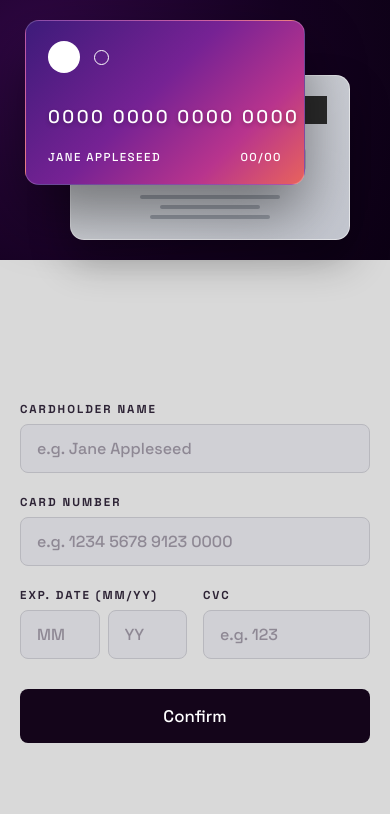
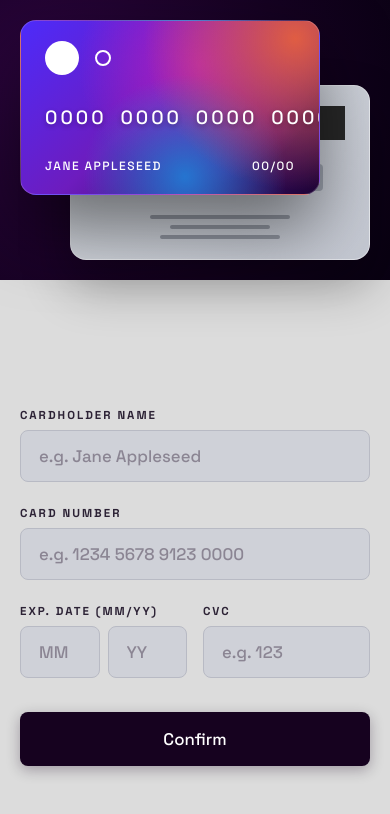
Before and after one commit to Akanksha-124/Micro_project_0004, a React (Create React App) app: page / in a window 390 px wide. Shown: the top 814 px of the page. Built offline with nearby package versions, Linux system fonts and the light colour scheme.

Commit message:
Update multi-color gradient mesh and card overlap spacing

```diff
--- a/src/index.css
+++ b/src/index.css
@@ -3,30 +3,35 @@
 :root {
   --font-family: 'Space Grotesk', sans-serif;
 
-  --bg-hero: radial-gradient(circle at 10% 20%, #2f0743 0%, #150221 60%, #0c0114 100%);
-  --bg-main: #d9d9d9;
+  --bg-sidebar: radial-gradient(circle at 10% 30%, #2b043d 0%, #150221 60%, #090112 100%);
+  --bg-main: #dcdcdc;
 
-  /* Exact Figma Front Card Gradient: Violet -> Magenta -> Warm Orange Accent */
-  --front-card-gradient: linear-gradient(135deg, #3d1b7a 0%, #762294 45%, #b8348d 75%, #e8635c 100%);
-  --back-card-bg: linear-gradient(135deg, #d8dade 0%, #c4c7d0 100%);
+  /* Multi-color Gradient Mesh for Front Card matching Figma exactly */
+  --front-card-bg:
+    radial-gradient(circle at 92% 10%, #e05d43 0%, transparent 48%),
+    radial-gradient(circle at 55% 90%, #2575d0 0%, transparent 45%),
+    radial-gradient(circle at 60% 25%, #ad1fc2 0%, transparent 55%),
+    linear-gradient(135deg, #4d2bfa 0%, #6d1cbe 45%, #1d0333 100%);
 
-  --primary-button-bg: #14051a;
-  --primary-button-hover: #290b33;
-  --input-bg: #d0d0d5;
-  --input-border: #b8b8be;
+  --back-card-bg: linear-gradient(135deg, #dce0e6 0%, #c4c8d2 100%);
+
+  --primary-button-bg: #16021f;
+  --primary-button-hover: #2d063d;
+  --input-bg: #cfd1d8;
+  --input-border: #b8bac4;
   --input-focus-border: #600595;
   --error-color: #ff5252;
 
-  --text-label: #2d2335;
-  --text-placeholder: #8e8894;
-  --text-input: #14051a;
+  --text-label: #2c2235;
+  --text-placeholder: #8b8593;
+  --text-input: #16021f;
   --text-white: #ffffff;
 
   --radius-input: 8px;
-  --radius-card: 14px;
+  --radius-card: 16px;
 
-  --shadow-card-front: 0 30px 60px rgba(0, 0, 0, 0.45);
-  --shadow-card-back: 0 20px 40px rgba(0, 0, 0, 0.3);
+  --shadow-card-front: 0 35px 70px rgba(0, 0, 0, 0.5);
+  --shadow-card-back: 0 25px 50px rgba(0, 0, 0, 0.3);
 }
 
 * {
@@ -52,11 +57,11 @@ body {
   background-color: var(--bg-main);
 }
 
-/* Sidebar / Hero Section with Credit Cards */
+/* Left Sidebar / Hero Section */
 .hero-section {
-  width: 38%;
-  min-width: 380px;
-  background: var(--bg-hero);
+  width: 32%;
+  min-width: 340px;
+  background: var(--bg-sidebar);
   position: relative;
   display: flex;
   justify-content: flex-end;
@@ -65,53 +70,55 @@ body {
   z-index: 10;
 }
 
+/* Cards Wrapper - Spacing & Overlap */
 .cards-wrapper {
   position: relative;
-  width: 460px;
-  height: 480px;
-  margin-right: -120px; /* Crucial: Allows back card to overlap smoothly into the right section like Figma */
+  width: 480px;
+  height: 520px;
+  margin-right: -160px; /* Extends front & back cards cleanly into the light gray area */
   display: flex;
   flex-direction: column;
 }
 
-/* Credit Card Common Styles */
+/* Common Card Base */
 .credit-card {
-  width: 380px;
-  height: 225px;
+  width: 420px;
+  height: 245px;
   border-radius: var(--radius-card);
   position: absolute;
-  transition: transform 0.3s ease, box-shadow 0.3s ease;
+  transition: transform 0.3s cubic-bezier(0.175, 0.885, 0.32, 1.275), box-shadow 0.3s ease;
   user-select: none;
 }
 
 .credit-card:hover {
-  transform: translateY(-4px);
+  transform: translateY(-4px) scale(1.01);
 }
 
-/* Front Card */
+/* Front Card Styling */
 .credit-card-front {
-  top: 30px;
+  top: 40px;
   left: 0;
   z-index: 3;
-  background: var(--front-card-gradient);
-  padding: 28px 32px;
+  background: var(--front-card-bg);
+  padding: 30px 34px;
   display: flex;
   flex-direction: column;
   justify-content: space-between;
   color: var(--text-white);
   box-shadow: var(--shadow-card-front);
-  border: 1px solid rgba(255, 255, 255, 0.2);
+  border: 1px solid rgba(255, 255, 255, 0.18);
+  overflow: hidden;
 }
 
 .card-logo {
   display: flex;
   align-items: center;
-  gap: 14px;
+  gap: 16px;
 }
 
 .logo-circle-large {
-  width: 44px;
-  height: 44px;
+  width: 46px;
+  height: 46px;
   background-color: #ffffff;
   border-radius: 50%;
 }
@@ -119,16 +126,17 @@ body {
 .logo-circle-small {
   width: 20px;
   height: 20px;
-  border: 1.8px solid #ffffff;
+  border: 2px solid #ffffff;
   border-radius: 50%;
 }
 
 .card-number-display {
-  font-size: 1.55rem;
-  letter-spacing: 4px;
+  font-size: 1.65rem;
+  letter-spacing: 4.5px;
+  word-spacing: 10px;
   font-weight: 500;
-  text-shadow: 0 2px 4px rgba(0, 0, 0, 0.25);
-  margin-top: 20px;
+  text-shadow: 0 2px 5px rgba(0, 0, 0, 0.3);
+  margin-top: 24px;
   white-space: nowrap;
 }
 
@@ -136,45 +144,46 @@ body {
   display: flex;
   justify-content: space-between;
   align-items: flex-end;
-  font-size: 0.85rem;
+  font-size: 0.88rem;
   letter-spacing: 2.5px;
   text-transform: uppercase;
   font-weight: 500;
+  margin-top: 10px;
 }
 
 .cardholder-name {
-  max-width: 250px;
+  max-width: 270px;
   white-space: nowrap;
   overflow: hidden;
   text-overflow: ellipsis;
 }
 
-/* Back Card */
+/* Back Card Styling */
 .credit-card-back {
-  top: 230px;
-  left: 90px;
+  top: 260px;
+  left: 100px;
   z-index: 2;
   background: var(--back-card-bg);
-  padding-top: 24px;
+  padding-top: 26px;
   display: flex;
   flex-direction: column;
   box-shadow: var(--shadow-card-back);
-  border: 1px solid rgba(255, 255, 255, 0.5);
+  border: 1px solid rgba(255, 255, 255, 0.4);
 }
 
 .black-stripe {
   width: 100%;
-  height: 48px;
-  background-color: #2b2b2b;
+  height: 50px;
+  background-color: #282828;
   margin-bottom: 24px;
 }
 
 .cvc-strip {
   width: 82%;
   margin: 0 auto;
-  background: #a9aeb7;
+  background: #9ea4b0;
   border-radius: 4px;
-  height: 38px;
+  height: 40px;
   display: flex;
   align-items: center;
   justify-content: flex-end;
@@ -182,9 +191,9 @@ body {
 }
 
 .cvc-display {
-  color: #2d2d2d;
+  color: #2c2c2c;
   font-size: 0.95rem;
-  letter-spacing: 2px;
+  letter-spacing: 2.5px;
   font-weight: 600;
 }
 
@@ -198,20 +207,20 @@ body {
 
 .back-line {
   height: 4px;
-  background-color: #9ba0aa;
+  background-color: #9297a2;
   border-radius: 2px;
 }
 .back-line-1 { width: 140px; }
 .back-line-2 { width: 100px; }
 .back-line-3 { width: 120px; }
 
-/* Main Content / Form Section */
+/* Main Right Form Panel */
 .form-section {
   flex: 1;
   display: flex;
   justify-content: center;
   align-items: center;
-  padding: 60px 40px 60px 140px; /* Offset left padding to compensate for back card overlap */
+  padding: 60px 40px 60px 180px; /* Space allowance for the overlapping back card */
   background-color: var(--bg-main);
 }
 
@@ -229,7 +238,7 @@ body {
 .card-form {
   display: flex;
   flex-direction: column;
-  gap: 22px;
+  gap: 24px;
 }
 
 .form-group {
@@ -262,11 +271,11 @@ label {
 
 input {
   width: 100%;
-  padding: 13px 16px;
+  padding: 14px 18px;
   border-radius: var(--radius-input);
   border: 1.5px solid var(--input-border);
   font-family: var(--font-family);
-  font-size: 1rem;
+  font-size: 1.05rem;
   color: var(--text-input);
   outline: none;
   background-color: var(--input-bg);
@@ -306,8 +315,9 @@ input.input-error {
   border: none;
   border-radius: var(--radius-input);
   cursor: pointer;
-  margin-top: 8px;
+  margin-top: 10px;
   transition: background-color 0.2s ease, transform 0.1s ease;
+  box-shadow: 0 4px 14px rgba(22, 2, 31, 0.3);
 }
 
 .btn-confirm:hover {
@@ -318,7 +328,7 @@ input.input-error {
   transform: scale(0.99);
 }
 
-/* Success State */
+/* Success State Screen */
 .success-container {
   display: flex;
   flex-direction: column;
@@ -336,7 +346,7 @@ input.input-error {
   display: flex;
   justify-content: center;
   align-items: center;
-  box-shadow: 0 10px 24px rgba(20, 5, 26, 0.25);
+  box-shadow: 0 10px 24px rgba(22, 2, 31, 0.25);
 }
 
 .check-icon {
@@ -359,7 +369,7 @@ input.input-error {
   margin-top: -12px;
 }
 
-/* Success Toast */
+/* Toast Notification */
 .toast-notification {
   position: fixed;
   top: 24px;
@@ -387,8 +397,8 @@ input.input-error {
   font-size: 0.95rem;
 }
 
-/* Responsive Styles */
-@media (max-width: 980px) {
+/* Responsive Layout */
+@media (max-width: 1024px) {
   .app-container {
     flex-direction: column;
   }
@@ -396,22 +406,22 @@ input.input-error {
   .hero-section {
     width: 100%;
     min-width: auto;
-    height: 260px;
+    height: 280px;
     padding: 20px;
     justify-content: center;
   }
 
   .cards-wrapper {
-    height: 240px;
+    height: 260px;
     width: 100%;
-    max-width: 340px;
+    max-width: 360px;
     margin-right: 0;
   }
 
   .credit-card {
-    width: 280px;
-    height: 165px;
-    padding: 20px 22px;
+    width: 300px;
+    height: 175px;
+    padding: 20px 24px;
   }
 
   .credit-card-front {
@@ -420,32 +430,33 @@ input.input-error {
   }
 
   .credit-card-back {
-    top: 65px;
-    left: 45px;
+    top: 75px;
+    left: 50px;
   }
 
   .card-number-display {
-    font-size: 1.15rem;
-    letter-spacing: 2.5px;
-    margin-top: 10px;
+    font-size: 1.2rem;
+    letter-spacing: 3px;
+    word-spacing: 6px;
+    margin-top: 12px;
   }
 
   .card-details-row {
-    font-size: 0.72rem;
+    font-size: 0.75rem;
     letter-spacing: 1.5px;
   }
 
   .logo-circle-large {
-    width: 32px;
-    height: 32px;
+    width: 34px;
+    height: 34px;
   }
 
   .logo-circle-small {
-    width: 15px;
-    height: 15px;
+    width: 16px;
+    height: 16px;
   }
 
   .form-section {
-    padding: 80px 20px 40px;
+    padding: 90px 20px 40px;
   }
 }
```
